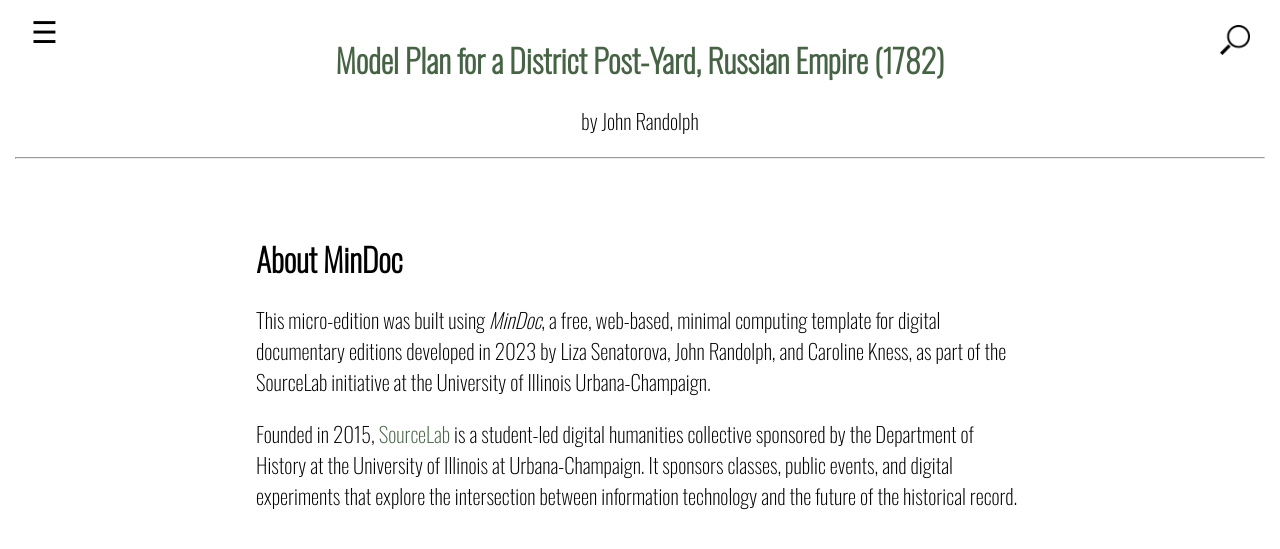
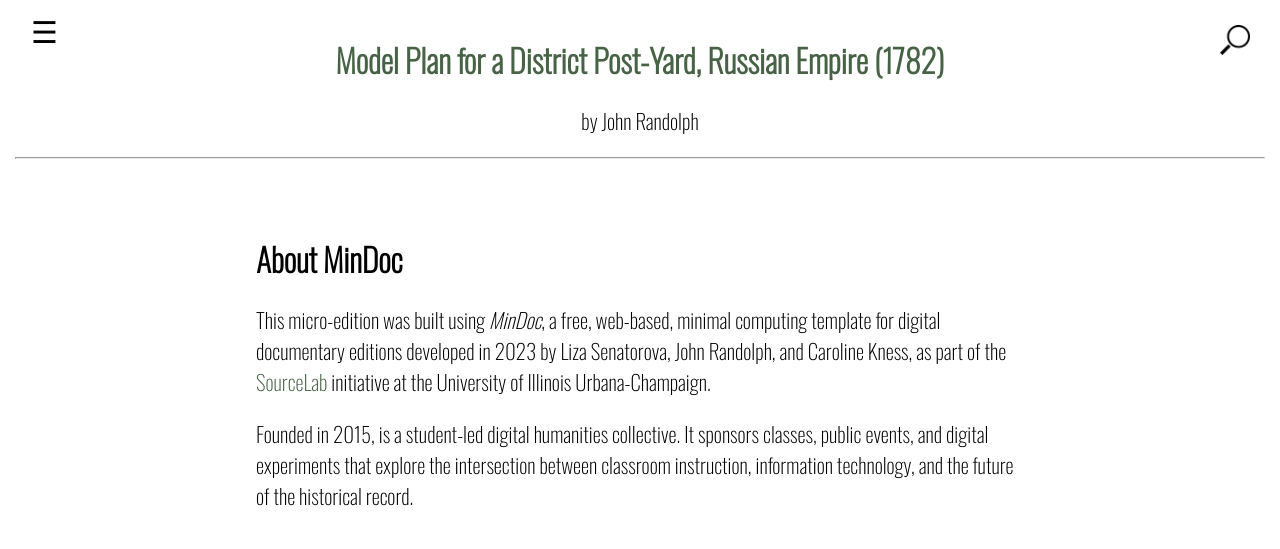
Before and after one commit to jwr12/imperial_russian_post_office_1782, a Jekyll site: the page built from 008_about_sourcelab.md, in a window 1280 px wide. Shown: the top 549 px of the page. Built offline with Jekyll 4.4.1, drawn with Linux system fonts in a browser that asks for light colours.

Commit message:
Update 008_about_sourcelab.md

```diff
--- a/008_about_sourcelab.md
+++ b/008_about_sourcelab.md
@@ -6,6 +6,6 @@ number: 010
 
 # About MinDoc
 
-This micro-edition was built using *MinDoc*, a free, web-based, minimal computing template for digital documentary editions developed in 2023 by Liza Senatorova, John Randolph, and Caroline Kness, as part of the SourceLab initiative at the University of Illinois Urbana-Champaign.
+This micro-edition was built using *MinDoc*, a free, web-based, minimal computing template for digital documentary editions developed in 2023 by Liza Senatorova, John Randolph, and Caroline Kness, as part of the [SourceLab](https://sourcelab.history.illinois.edu/) initiative at the University of Illinois Urbana-Champaign.
 
-Founded in 2015, [SourceLab](https://sourcelab.history.illinois.edu/) is a student-led digital humanities collective sponsored by the Department of History at the University of Illinois at Urbana-Champaign. It sponsors classes, public events, and digital experiments that explore the intersection between information technology and the future of the historical record.
+Founded in 2015, is a student-led digital humanities collective. It sponsors classes, public events, and digital experiments that explore the intersection between classroom instruction, information technology, and the future of the historical record.
```
